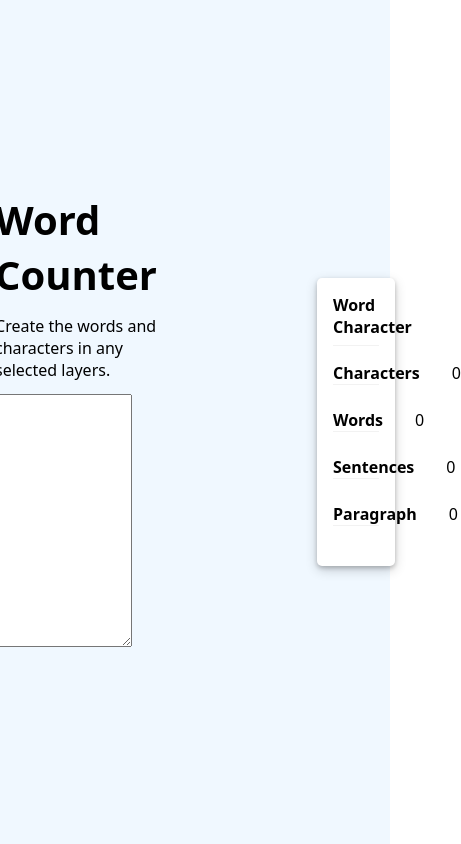
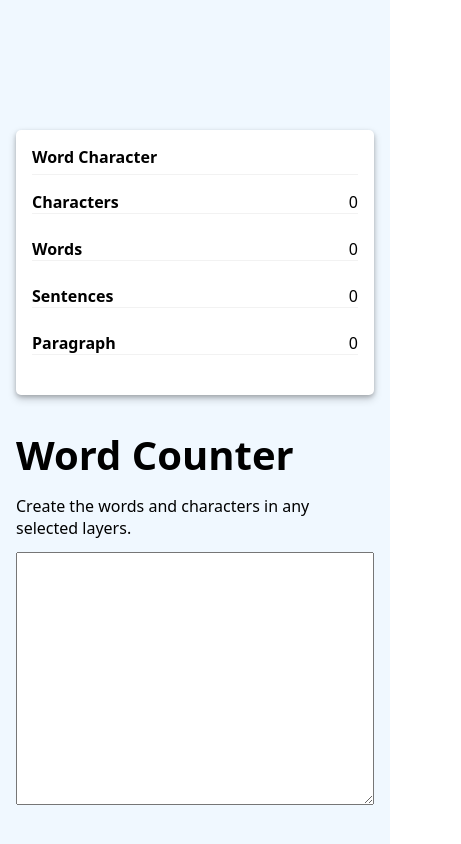
Before and after one commit to deltech-designs/sentence-counter-app, a plain HTML site: page index.html in a window 390 px wide. Shown: the whole page, 461 px wide, since content can reach past the window. Drawn offline with Linux system fonts and the light colour scheme.

Commit message:
added mobile screen styling

```diff
--- a/css/styles.css
+++ b/css/styles.css
@@ -50,7 +50,7 @@ body {
   padding: 1rem;
   width: 20vw;
   border-radius: 5px;
-  box-shadow: 0px 2px 4px rgba(0, 0, 0, 0.2), 0px 4px 12px rgba(0, 0, 0, 0.19);
+  box-shadow: 0px 2px 4px rgba(0, 0, 0, 0.2), 0px 4px 8px rgba(0, 0, 0, 0.19);
 
 }
 
@@ -82,12 +82,27 @@ body {
 @media screen and (max-width: 600px){
 
   .container{
-    padding: 0.5rem;
+    flex-direction: column;
+    padding: 1rem;
   }
 
-  .output{
+  .inner-container{
     flex-direction: column;
     gap: 2rem;
+    margin-top: 6rem;
+  }
+
+  .input-container{
+    order: 2;
+  }
+
+
+  .output-container{
+    order: 1;
+    width: 100%;
+  }
+
+  .textarea{
     width: 100%;
   }
 }
--- a/index.html
+++ b/index.html
@@ -10,7 +10,7 @@
 
     <div class="container">
       <div class="inner-container">
-        <div class="">
+        <div class="input-container">
           <div>
             <h1 class="title-header">Word Counter</h1>
             <p class="title-content">Create the words and characters in any selected layers. </p>
@@ -19,6 +19,7 @@
             <textarea  class="textarea"></textarea>
           </div>
         </div>
+
         <div class="output-container">
           <div class="output">
             <h4 class="word-character-title">Word Character</h4>
--- a/script/script.js
+++ b/script/script.js
@@ -1,4 +1,3 @@
-
 
 const textarea = document.querySelector('.textarea');
 
```
